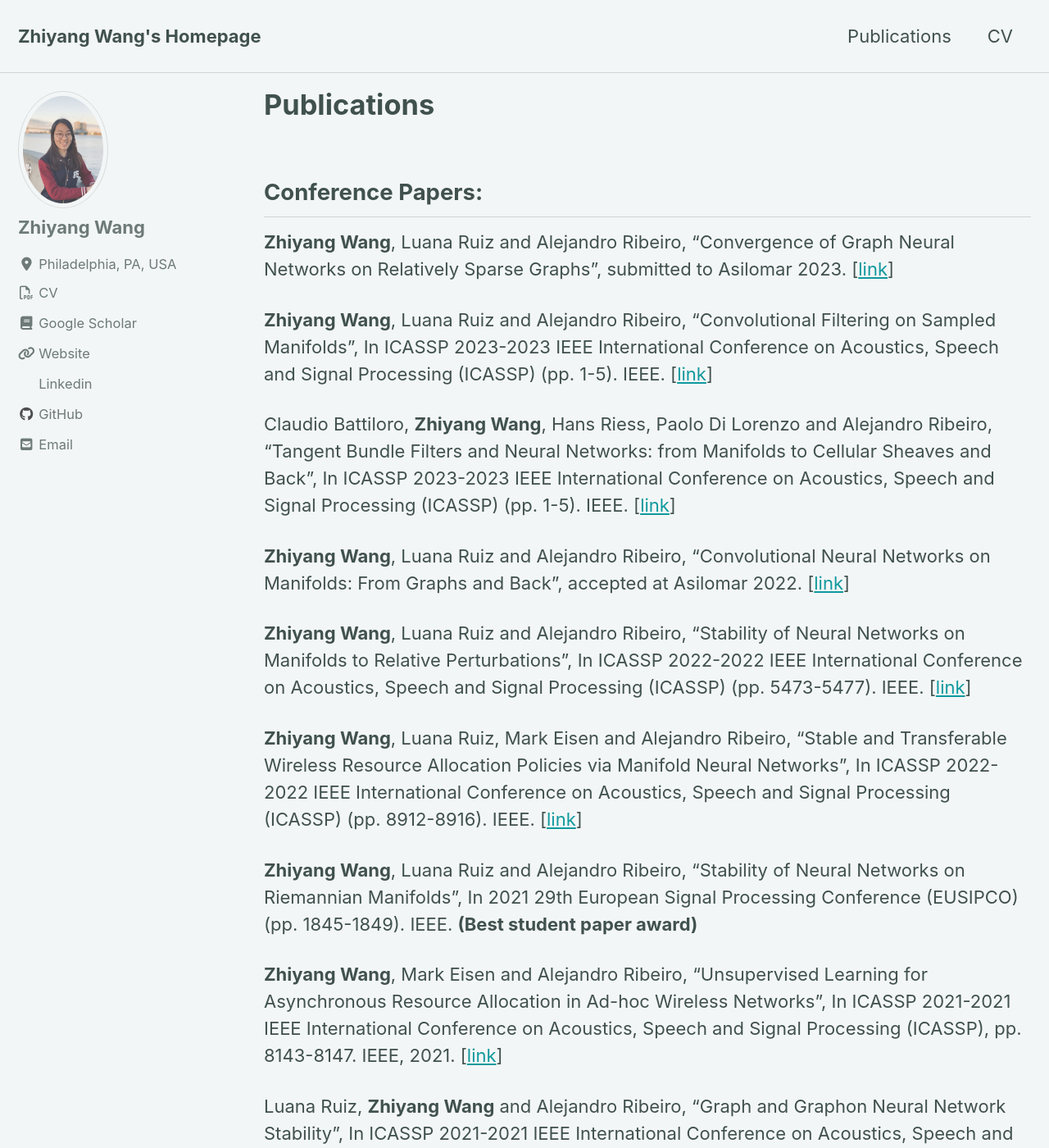
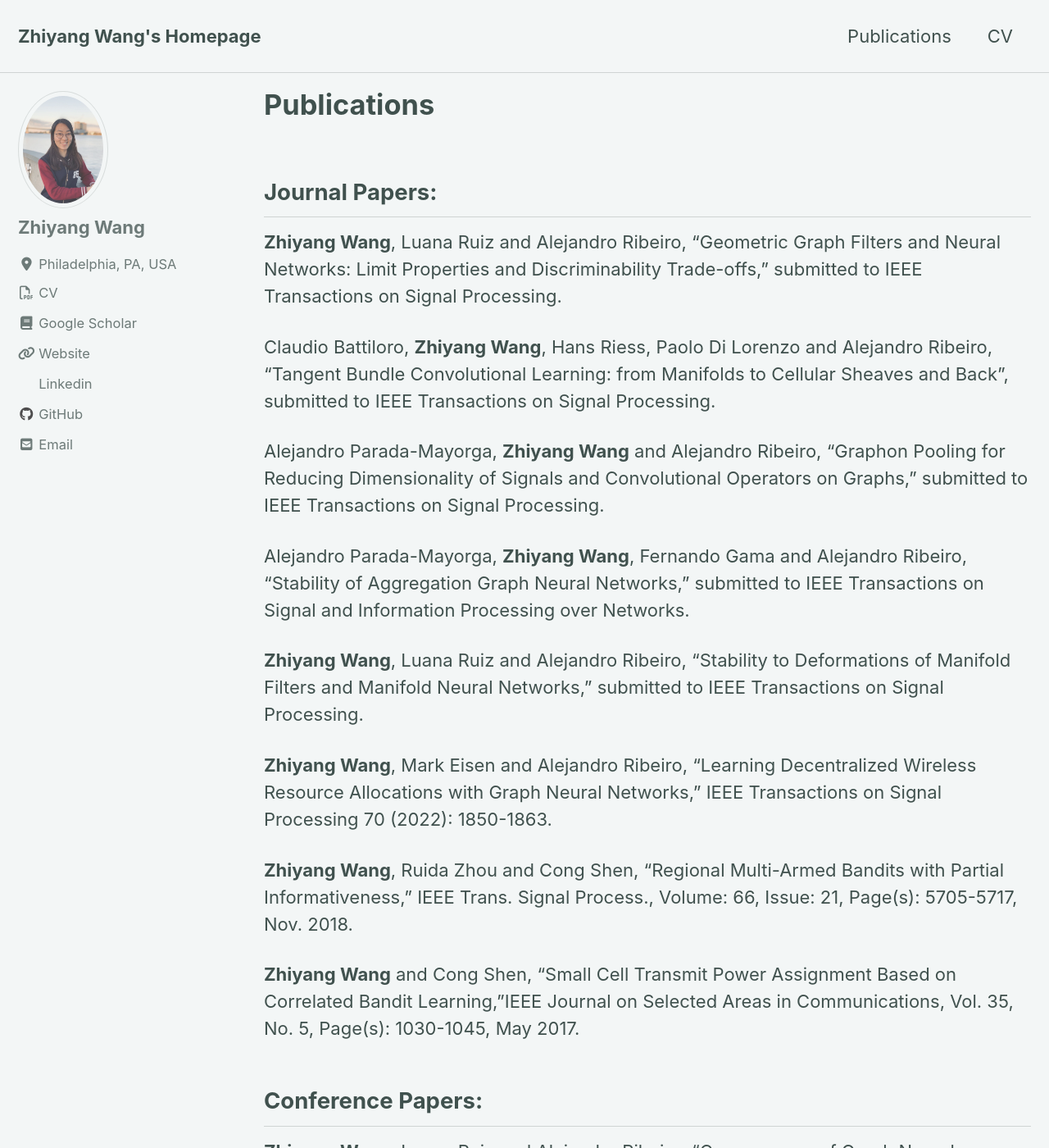
Before and after one commit to Zhiyang43/zhiyang43.github.io, a Jekyll site: the page built from _pages/publications.md, in a window 1280 px wide and 1400 px high. Shown: the whole window at 82% size. Built offline with Jekyll 4.4.1, drawn with Linux system fonts in a browser that asks for light colours; cached includes are drawn as plain includes; nearby versions of some CDN libraries; some of the changed text lies outside the part shown.

Commit message:
Update publications.md

```diff
--- a/_pages/publications.md
+++ b/_pages/publications.md
@@ -6,6 +6,23 @@ permalink: /publications/
 author_profile: true
 ---
 
+
+<h2>Journal Papers:</h2>
+<b>Zhiyang Wang</b>, Luana Ruiz and  Alejandro Ribeiro, "Geometric Graph Filters and Neural Networks: Limit Properties and Discriminability Trade-offs," submitted to IEEE Transactions on Signal Processing. <br>
+
+Claudio Battiloro, <b>Zhiyang Wang</b>, Hans Riess, Paolo Di Lorenzo and Alejandro Ribeiro, "Tangent Bundle Convolutional Learning: from Manifolds to Cellular Sheaves and Back", submitted to IEEE Transactions on Signal Processing. <br>
+
+Alejandro Parada-Mayorga, <b>Zhiyang Wang</b> and  Alejandro Ribeiro, "Graphon Pooling for Reducing Dimensionality of Signals and Convolutional Operators on Graphs," submitted to IEEE Transactions on Signal Processing. <br>
+
+Alejandro Parada-Mayorga, <b>Zhiyang Wang</b>, Fernando Gama and  Alejandro Ribeiro, "Stability of Aggregation Graph Neural Networks," submitted to IEEE Transactions on Signal and Information Processing over Networks. <br>
+
+<b>Zhiyang Wang</b>, Luana Ruiz and  Alejandro Ribeiro, "Stability to Deformations of Manifold Filters and Manifold Neural Networks," submitted to IEEE Transactions on Signal Processing. <br>
+
+<b>Zhiyang Wang</b>, Mark Eisen and  Alejandro Ribeiro, "Learning Decentralized Wireless Resource Allocations with Graph Neural Networks," IEEE Transactions on Signal Processing 70 (2022): 1850-1863. <br>
+
+<b>Zhiyang Wang</b>, Ruida Zhou and Cong Shen, "Regional Multi-Armed Bandits with Partial Informativeness," IEEE Trans. Signal Process., Volume: 66, Issue: 21, Page(s): 5705-5717, Nov. 2018.<br>
+
+<b>Zhiyang Wang</b> and Cong Shen, "Small Cell Transmit Power Assignment Based on Correlated Bandit Learning,"IEEE Journal on Selected Areas in Communications, Vol. 35, No. 5, Page(s): 1030-1045, May 2017.
 
 
 <h2>Conference Papers:</h2>
```
Also changed, not shown: other parts of _pages/publications.md (+0 -18 lines).
